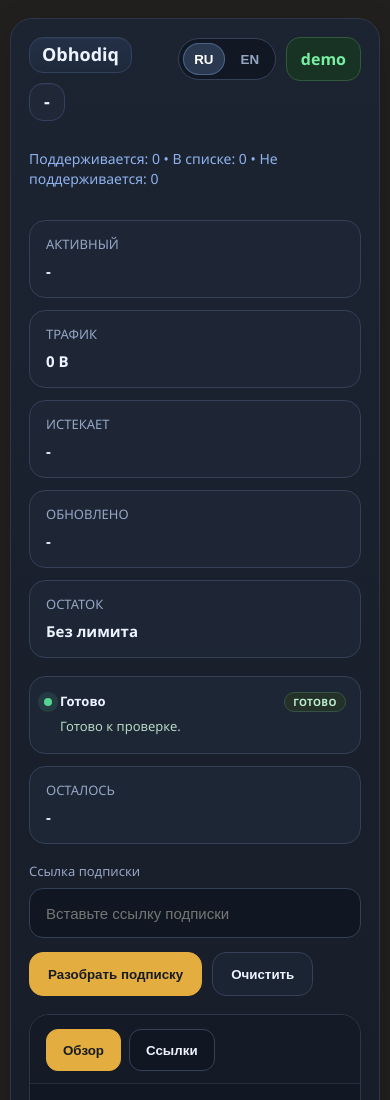
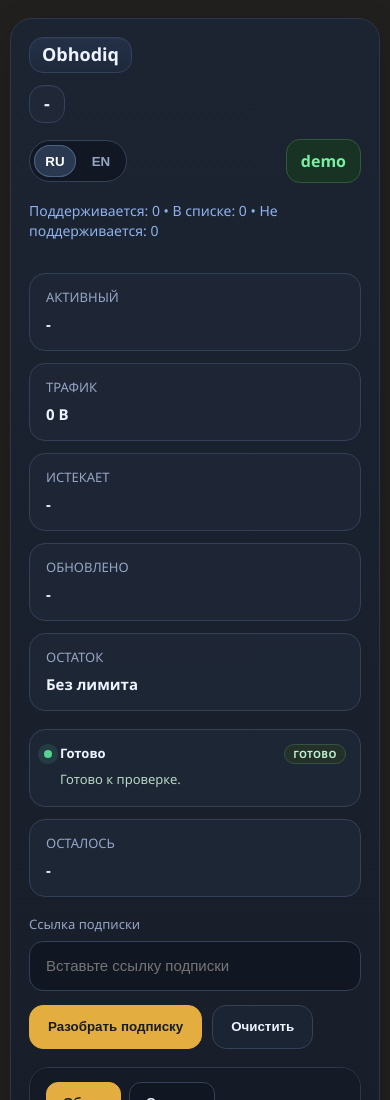
Before and after one commit to renqismike/obhodiq, a plain HTML site: page docs/index.html in a window 390 px wide. Shown: the top 1100 px of the page. Drawn offline with Linux system fonts and the light colour scheme.

Commit message:
Align demo header brand stack

```diff
--- a/docs/index.html
+++ b/docs/index.html
@@ -10,7 +10,7 @@
   <main class="page">
     <section class="panel app-shell">
       <div class="hero-head">
-        <div>
+        <div class="hero-brand">
           <h1 class="app-title">Obhodiq</h1>
           <div class="app-profile" id="hero-profile">-</div>
         </div>
--- a/docs/styles.css
+++ b/docs/styles.css
@@ -48,6 +48,13 @@ body {
   align-items: flex-start;
 }
 
+.hero-brand {
+  display: flex;
+  flex-direction: column;
+  align-items: flex-start;
+  gap: 12px;
+}
+
 .hero-actions {
   display: flex;
   align-items: center;
@@ -95,7 +102,7 @@ body {
   display: inline-flex;
   align-items: center;
   min-height: 40px;
-  margin: 0 0 10px;
+  margin: 0;
   padding: 0 14px;
   border-radius: 14px;
   border: 1px solid #31425d;
@@ -112,7 +119,7 @@ body {
   align-items: center;
   max-width: min(100%, 420px);
   min-height: 38px;
-  margin: 0 0 10px;
+  margin: 0;
   padding: 0 14px;
   border-radius: 14px;
   border: 1px solid #31425d;
@@ -677,6 +684,15 @@ body {
     max-width: 100%;
   }
 
+  .hero-head {
+    flex-direction: column;
+    align-items: stretch;
+  }
+
+  .hero-actions {
+    justify-content: space-between;
+  }
+
   .cards {
     grid-template-columns: repeat(2, minmax(0, 1fr));
   }
```
